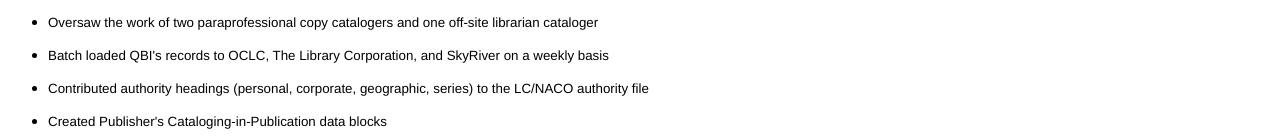
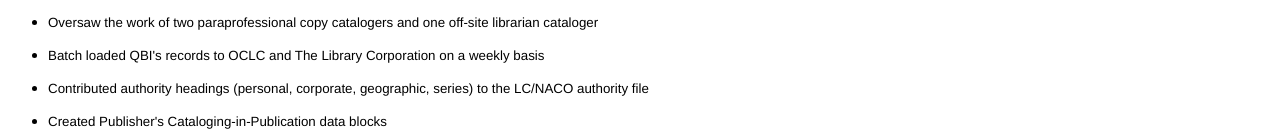
Before and after one commit to Eijabb/Eijabb.github.io, a plain HTML site: page bryanresume20170613.html in a window 1280 px wide. Shown: the part 746-884 px from the top of the page. Drawn offline with Linux system fonts and the light colour scheme.

Commit message:
rev2, 6-14-17

```diff
--- a/bryanresume20170613.html
+++ b/bryanresume20170613.html
@@ -38,7 +38,7 @@
 		<ul>
 			<li><p class="western"><font face="Helvetica, Arial, sans-serif"><font size="2" style="font-size: 10pt">Performed PCC BIBCO-equivalent original and copy cataloging of library materials in MARC format including books, VHS tapes and DVDs, audio CDs, computer discs, and music scores, using AACR2 and RDA</font></font></p></li>
 			<li><p class="western"><font color="#000000"><font face="Helvetica, Arial, sans-serif"><font size="2" style="font-size: 10pt">Oversaw the work of two paraprofessional copy catalogers and one off-site librarian cataloger</font></font></font></p></li>
-			<li><p class="western"><font face="Helvetica, Arial, sans-serif"><font size="2" style="font-size: 10pt">Batch loaded QBI's records to OCLC, The Library Corporation, and SkyRiver on a weekly basis</font></font></p></li>
+			<li><p class="western"><font face="Helvetica, Arial, sans-serif"><font size="2" style="font-size: 10pt">Batch loaded QBI's records to OCLC and The Library Corporation on a weekly basis</font></font></p></li>
 			<li><p class="western"><font face="Helvetica, Arial, sans-serif"><font size="2" style="font-size: 10pt">Contributed authority headings (personal, corporate, geographic, series) to the LC/NACO authority file</font></font></p></li>
 			<li><p class="western"><font face="Helvetica, Arial, sans-serif"><font size="2" style="font-size: 10pt">Created Publisher's Cataloging-in-Publication data blocks</font></font></p></li>
 			<li><p class="western"><font face="Helvetica, Arial, sans-serif"><font size="2" style="font-size: 10pt">Conducted database quality control and maintenance</font></font></p></li>
```
